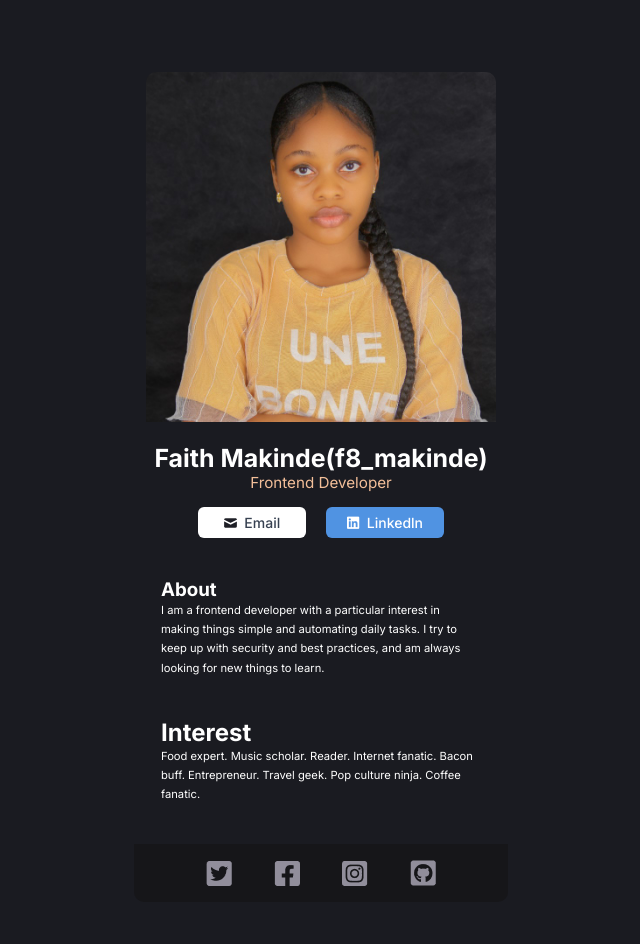
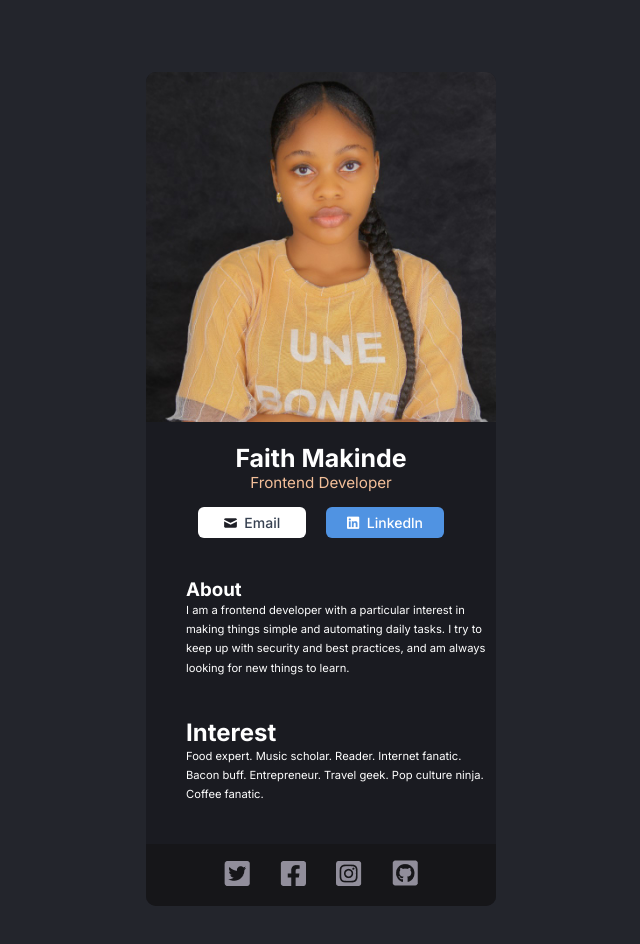
Before and after one commit to f8makinde/Digital-Business-Card-1, a React app: page / in a window 1280 px wide. Shown: the whole page, without its empty margins (319-959 px from the left). Built offline with nearby package versions, Linux system fonts and the light colour scheme.

Commit message:
changed the color

```diff
--- a/src/Footer.js
+++ b/src/Footer.js
@@ -6,10 +6,11 @@ import React from 'react'
 export default function Footer(){
     return(
         <div className='footer--section'>
-            <img src={twitterLogo} alt="logo" />
-            <img src={fbLogo} alt="logo" />
-            <img src={instaLogo} alt="logo" />
-            <img src={githubLogo} alt="logo" />
+            <a href='https://twitter.com/f8_makinde' target='_blank'><img src={twitterLogo} alt="logo" /></a>
+            <a href=''><img src={fbLogo} alt="logo" /></a>
+            <a href='https://www.instagram.com/f8_makinde/' target='_blank'> <img src={instaLogo} alt="logo" /></a>
+            <a href='https://github.com/f8makinde' target='_blank'><img src={githubLogo} alt="logo" /></a>
+
         </div>
     )
 }
--- a/src/Info.js
+++ b/src/Info.js
@@ -5,11 +5,11 @@ export default function Info(){
     return (
         <header className='info--section'>
             <img src={pic} alt='my-image' className='info--img'/>
-            <h2 className='info--name'>Faith Makinde(f8_makinde)</h2>
+            <h2 className='info--name'>Faith Makinde</h2>
             <h3 className='info--title'>Frontend Developer</h3>
             <div className='info--flex'>
-            <a href='#' className='btn--1'><img src={icon} alt="" />&nbsp; Email</a>
-            <a href='#' className='btn--2'><i class="fa-brands fa-linkedin"></i>&nbsp; Linkedln</a>
+            <a href='mailto:faithmakinde0@gmail.com' target='_blank' className='btn--1'><img src={icon} alt="" />&nbsp; Email</a>
+            <a href='https://ng.linkedin.com/in/faith-makinde-7556b3239' target='_blank' className='btn--2'><i class="fa-brands fa-linkedin"></i>&nbsp; Linkedln</a>
             </div>
         </header>
     )
--- a/src/style.css
+++ b/src/style.css
@@ -1,12 +1,17 @@
 body{
-    background: #1A1B21;
+    background: #23252C;
     padding: 4em 0;
     display: flex;
   flex-direction: column;
   align-items: center;
   color: white;
 }
+#root{
+    width: 350px;
+    background: #1A1B21;
+    border-radius:10px;
 
+}
 .info--section{
   display: flex;
   flex-direction: column;
@@ -60,7 +65,7 @@ body{
 .about--section{
 color: white;
 margin: auto;
-width: 320px;
+width: 300px;
 padding: 40px;
 background: ba;
 }
@@ -80,7 +85,7 @@ background: ba;
 .interests--section{
 color: white;
 margin: auto;
-width: 320px;
+width: 300px;
 padding: 0 40px;
 }
 .interests--bold{
@@ -98,15 +103,15 @@ padding: 0 40px;
     margin: 0;
 }
 .footer--section{
-color: white;
+/* color: white;
 margin: auto;
-width: 230px;
+width: 209px;  */
 display: flex;
 justify-content: center;
 align-items: center;
-justify-content: space-between;
+gap: 30px;
 background: #161619;
-padding: 1em 4.5em;
+padding: 1em 0;
 margin-top: 2.5em;
 border-bottom-left-radius: 10px;
 border-bottom-right-radius: 10px;
```
